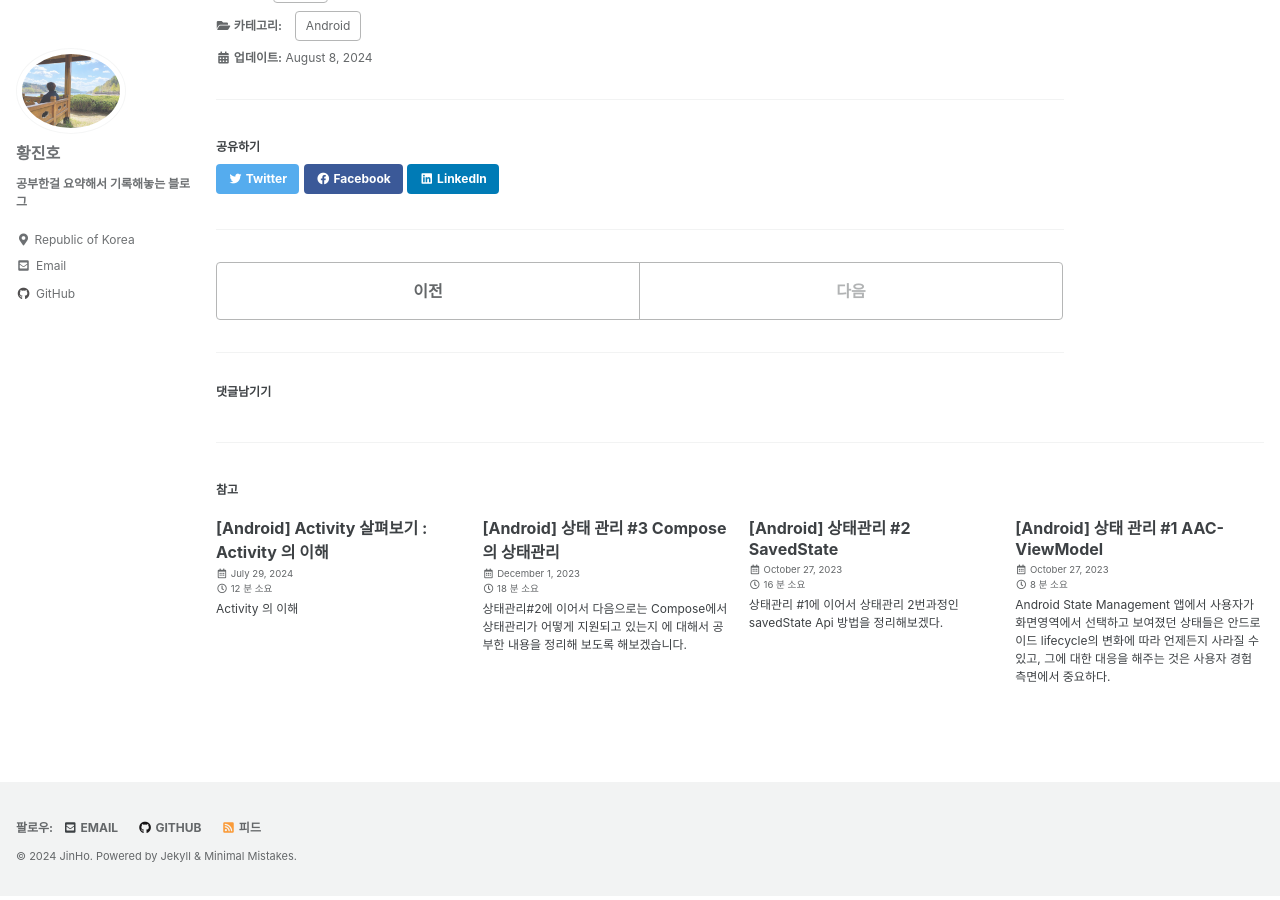
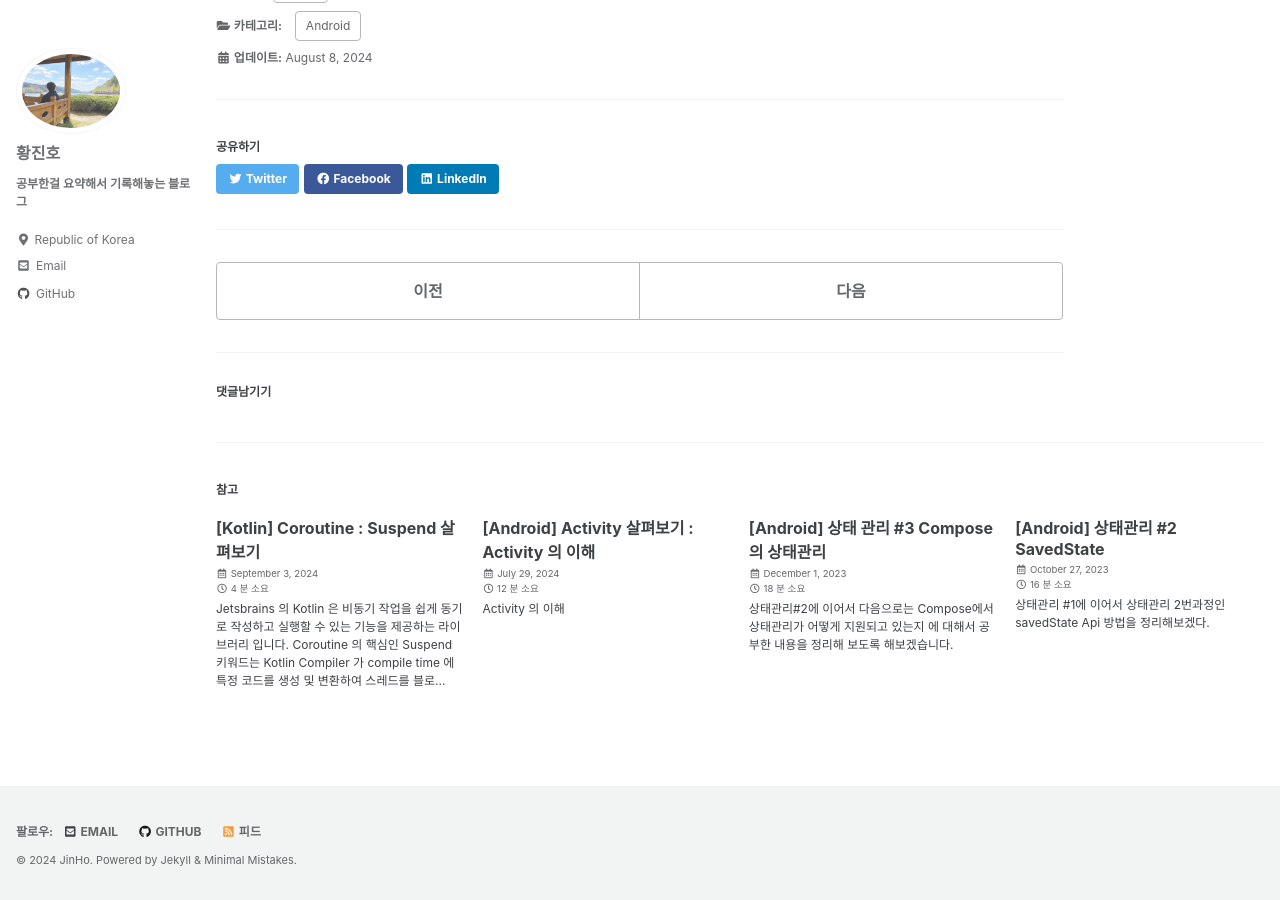
Before and after one commit to jowunnal/jowunnal.github.io, a Jekyll site: the page built from _posts/2024-08-08-Activity2.md, in a window 1280 px wide and 900 px high, scrolled down 34367 px. Built offline with Jekyll 4.4.1, drawn with Linux system fonts in a browser that asks for light colours; cached includes are drawn as plain includes; comment, search, counter and statistics services are not loaded; part of the change alters nothing that is shown; some of the changed text lies outside the part shown.

Commit message:
Coroutine suspend 포스팅

````diff
--- a/_posts/2024-08-08-Activity2.md
+++ b/_posts/2024-08-08-Activity2.md
@@ -60,7 +60,7 @@ public class ComponentActivity extends androidx.core.app.ComponentActivity imple
 12. MenuHost : ActionBar 메뉴 처리
 13. FullyDrawnReporterOwner : FullyDrawnReporter(TTFD 타이밍 제어 및 완료 후 콜백 실행)
 
-익숙한 클래스명들이 보입니다. 특히 상태관리 관련해서는 이미 [Android 상태 관리 #1 ViewModel](https://jowunnal.github.io/android/상태관리1/ “link”) 와 Android 상태 관리 #2 SavedState](https://jowunnal.github.io/android/상태관리2/ “link”) 에서 다루었던 내용입니다.
+익숙한 클래스명들이 보입니다. 특히 상태관리 관련해서는 이미 [Android 상태 관리 #1 ViewModel](https://jowunnal.github.io/android/상태관리1/ “link”) 와 [Android 상태 관리 #2 SavedState](https://jowunnal.github.io/android/상태관리2/ “link”) 에서 다루었던 내용입니다.
 
 그외에 나머지들을 하나씩 살펴보겠습니다.
 
--- /dev/null
+++ b/_posts/2024-09-03-Coroutine-suspend.md
@@ -0,0 +1,145 @@
+---
+title: "[Kotlin] Coroutine : Suspend 살펴보기 "
+categories:
+- Coroutines
+tags:
+- Study
+
+toc: true
+toc_sticky: true
+toc_label: 목차
+---
+
+Jetsbrains 의 Kotlin 은 비동기 작업을 쉽게 동기로 작성하고 실행할 수 있는 기능을 제공하는 라이브러리 입니다. Coroutine 의 핵심인 Suspend 키워드는 Kotlin Compiler 가 compile time 에 특정 코드를 생성 및 변환하여 스레드를 블로킹 하지 않고 __중단__시킴으로써 더 효율적으로 동작합니다.
+
+오늘 살펴볼 내용은 Coroutine 의 suspend 가 어떤 코드들을 생성하고, 나아가서 어떤 원리로 동작 하는지를 살펴보는 것 입니다.
+
+# Why Coroutine?
+
+I/O 작업과 같은 비동기 작업을 수행시키기 위해서 우리는 Thread 를 이용합니다. Java의 Thread 인스턴스는 생성과 관리에 대한 비용이 굉장히 큽니다. 그래서 보통 ThreadPool 공간에 인스턴스를 생성해두고 재사용 하는 방법을 채택하고 있습니다만 관리의 입장에서 예외가 발생했거나 특정 상황에서 스레드를 종료시키고 싶거나 스레드들을 전환할 때 굉장히 어렵습니다. 또한 스레드를 생성하고 I/O 작업을 실행하면 완료될 때 까지 현재 스레드가 __Blocking__ 되어 자칫 I/O 작업에서 문제가 생기거나 오래 걸리게 되는 경우 다른 작업을 하지 못해 안좋은 UX 를 제공할 수 있습니다.
+
+특히, 안드로이드에서는 UI 그리기를 담당하는 Main Thread 가 존재하고 이 스레드를 블로킹하면 ANR 이 발생하여 앱 프로세스가 종료될 수 있기 때문에 보통 Thread 인스턴스를 생성하여 별도 작업을 실행하고 그 결과를 화면에 노출하기 위해 runOnUiThread 람다에서 실행하곤 합니다.
+
+```kotlin
+
+override fun onCreate(bundle: Bundle) {
+    thread {
+        val apiResults = getResultsFromApi()
+        runOnUiThread {
+            text.setText(apiResults)
+        }
+    }
+}
+
+```
+
+하지만 위 코드는 그렇지 않을 수도 있지만 몇개의 스레드를 더 이용하거나 전환한다면 코드의 복잡도가 매우 커지고 관리에서도 굉장히 어려워짐을 볼 수 있습니다. 이 때 우리는 Coroutine 을 이용하여 Jetbrains 에서 말하는 Dream code 를 작성할 수 있습니다.
+
+```kotlin
+
+override fun onCreate(bundle: Bundle) {
+    lifecycleScope.launch {
+        val apiResults = getResultsFromApi()
+        text.setText(apiResults)
+    }
+}
+
+suspend fun getResultsFromApi(): String {
+    val data = getResultsFromRepo()
+    return data
+}
+
+```
+
+한눈에 보기에도 굉장히 코드가 단순해 졌습니다. 어떻게 이런 코드를 작성할 수 있을까요? 정답은 Coroutine 의 Suspend 에 있습니다.
+
+# Suspend
+
+suspend 키워드로 작성된 메소드는 호출지점에서 __중단__ 된 후 해당 메소드의 결과값을 반환하면서 원래의 실행 흐름에서 __재개__ 됩니다. 이러한 실행흐름은 현재 스레드를 블로킹하지 않고, 코루틴이 중단되었을 때 다른 코루틴의 작업이 스레드에 할당됨으로써 더 효율적으로 동작할 수 있게 됩니다.
+
+또한, 원래의 실행흐름을 보장하기 위해서 Suspend 로 작성된 함수는 Compile time 에 원래의 실행 흐름에 대한 정보를 저장하는 Continuation 이라는 인스턴스를 생성하고 중단함수의 매개변수로 삽입하게 됩니다. 이 Continuation 을 다른 말로 __상태 머신__ 이라고도 부릅니다.
+
+``` kotlin
+
+override fun onCreate(bundle: Bundle) {
+    lifecycleScope.launch {
+        val apiResults = getResultsFromApi()
+        text.setText(apiResults)
+    }
+}
+
+suspend fun getResultsFromApi(cont: Continuation<String>): Any {
+    val continuation = object : ContinuationImpl(cont) {
+        override val context: CoroutineContext get() = cont.context
+        var result: String? = null
+        var label = 0
+        var data = ""
+
+        override fun resumeWith(result: Result<String>) {
+            val res = try {
+                val r = getResultsFromApi(this)
+                if (r == COROUTINE_SUSPEND)
+                    return
+
+                Result.success(r as String)
+            } catch (e: Throwable) {
+                Result.failure(e)
+            }
+            cont.resumeWith(res)
+        }
+    }
+
+    var data = ""
+
+    if (continuation.label == 0) {
+        data = ""
+        continuation.data = data
+        continuation.label = 1
+        if (getResultsFromApi(cont) == COROUTINE_SUSPEND)
+            return COROUTINE_SUSPEND
+    }
+
+    else if (continuation.label == 1) {
+        data = continuation.data as String
+        return data
+    }
+
+    throw IllegalStateException("error")
+}
+
+```
+
+생성된 Continuation 인스턴스는 getResultsFromApi() 함수만의 새로운 Continuation 클래스로 decorate 되고, 함수의 지역변수들과 실행 흐름을 저장하기 위한 label 을 가지면서 콜스택을 유지할 수 있습니다.
+
+## Call Stack
+
+프로그래밍에서 함수는 호출 후 실행된 후 결과를 리턴하고 그 흐름을 순차적으로 이어서 수행하게 됩니다. 그러기 위해서 Stack 공간에 해당 함수의 지역변수와 같은 상태들을 저장합니다. 하지만 코루틴이 중단될 경우 스레드를 내 놓게 되고, 스레드에 있는 스택 공간의 상태 정보들을 잃기 때문에 Continuation 을 콜 스택으로 이용하게 됩니다.
+
+중요한 점은 중단함수 내에는 또다른 중단함수가 호출될 수 있기 때문에 코루틴의 structured concurrency 를 보장하기 위해 상위 Continuation의 CoroutineContext 를 하위로 끝까지 전파합니다.
+
+## Structured Concurrency
+
+구조화된 동시성은 코루틴 빌더로 생성된 코루틴들은 CoroutineContext 를 상속하여 부모-자식 관계를 가지면서, 4가지의 특성을 보이는 것을 의미합니다.
+
+1. 자식 코루틴은 부모 코루틴으로 부터 CoroutineContext 를 상속받습니다. (단, Job 은 상속되지 않으며, 자식 코루틴의 Job 에 대한 부모(parentContext)로 할당됩니다.)
+2. 부모 코루틴은 자식 코루틴들이 모두 완료(Completed)될 때 까지 중단됩니다.
+3. 부모 코루틴이 취소되면, 자식 코루틴들도 모두 취소됩니다.
+4. 자식 코루틴에서 발생한 예외는 부모 코루틴으로 전파되며, 모두 완료됩니다. 단, CancellationException(취소로 인한 예외) 은 전파되지 않습니다.
+
+kotlin compiler 는 suspend 함수 호출을 기준으로 switch-case 문으로 labeling 하게 됩니다. label 정보는 현재의 실행 흐름을 판단하는 기준이 되며 Continuation 내에 저장됩니다. 또, suspend 함수의 반환 타입이 Any 인 이유는 중단함수는 COROUTINE_SUSPEND 라는 상수를 리턴하기 때문입니다.
+
+## COROUTINE_SUSPEND
+
+앞서 보았듯이 중단함수가 호출되면, 해당 지점에서 코루틴은 __중단__ 되어 현재의 코루틴이 스레드를 내놓고 다른 코루틴이 스레드를 점유하게 됩니다. 이를 통해 스레드를 블로킹하지 않아 더 나은 성능을 보장할 수 있습니다. 이러한 동작이 수행되는 이유는 중단함수가 COROUTINE_SUSPEND 를 반환하기 때문입니다.
+
+COROUTINE_SUSPEND 는 단순히 상수이며, 이 값이 리턴되면 콜스택의 끝까지 해당 상수를 리턴합니다. 결론적으로 해당 콜스택을 벗어나게 되고, 다른 코루틴이 스레드를 점유할 수 있게 되는 것 입니다.
+
+![suspend_coroutine](/assets/coroutine_suspendCoroutine.PNG)
+
+위 사진에서 코루틴스쿠프가 실행되면 코루틴 A 가 스레드를 점유합니다.(여기서는 설명을 위해 단일스레드라고 생각하겠습니다. 실제로는 디스패쳐가 가지고 있는 스레드풀의 워커스레드들이 FIFO 구조로 각 작업을 실행하게 됩니다.) 이후 suspend function 1 을 실행하면서 결과적으로 suspend function 3까지 실행된 후 COROUTINE_SUSPEND 를 콜스택 전체에서 반환하면서 벗어나면서 코루틴 B가 스레드를 점유합니다. 다시, 코루틴 B의 suspend function 4 를 호출하면 결과적으로 suspend function 6 까지 실행된 후 COROUTINE_SUSPEND 를 반환하면서 콜스택에서 벗어나고 코루틴 A가 스레드를 점유합니다. 위의 실행 흐름으로 코루틴들의 코드들이 모두 실행됩니다.
+
+그렇다면 콜스택에서 벗어난 뒤, 다시 원래의 실행흐름으로 어떻게 돌아올까요?
+
+## ResumeWith()
+
+결론적으로 중단된 코루틴을 재개하기 위해서는 Continuation 인터페이스의 resumeWith() 를 호출해야 합니다. 함수의 실행이 끝나면 외부에서 resumeWith() 를 호출하면서 중단 지점부터 재개하게 되며, 최초 호출 함수까지 중단함수를 재개하면서 코루틴이 완료(Completed)됩니다.
````
Also changed, not shown: assets/coroutine_suspendCoroutine.PNG (added).
